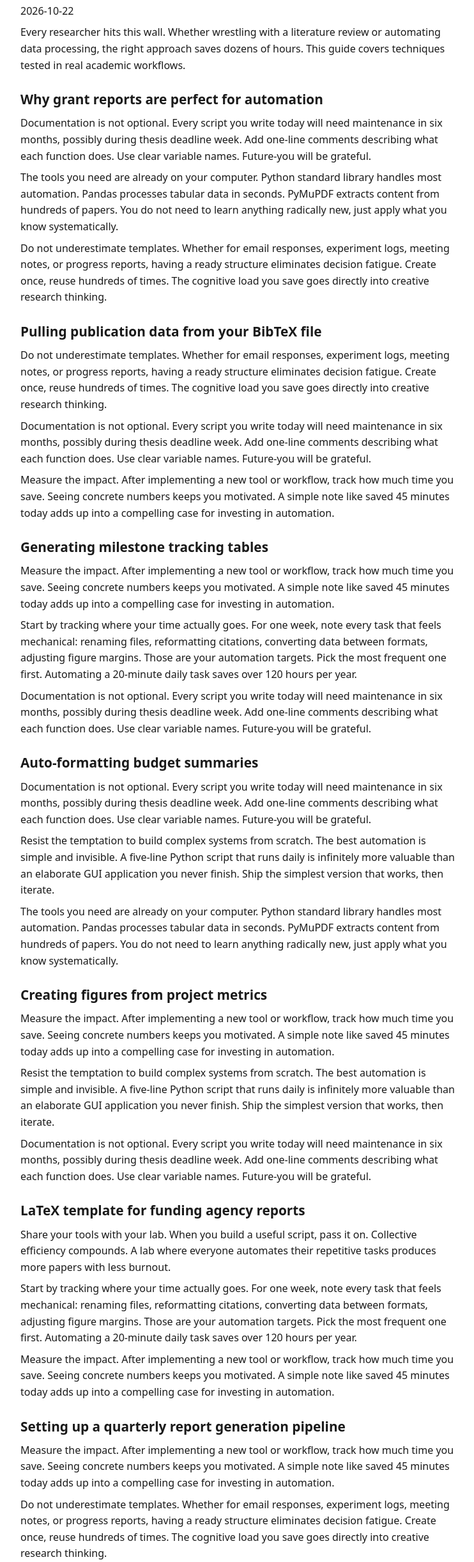
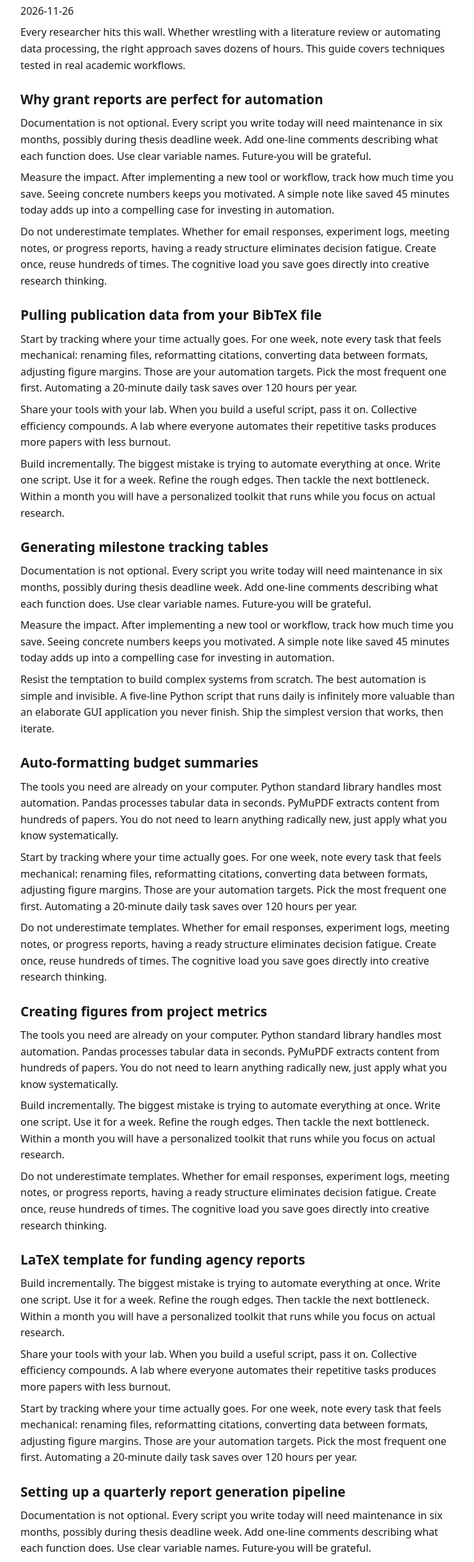
Before and after one commit to GellmanSparrowS/research-automation-hub, a plain HTML site: page docs/blog/automating-grant-progress-reports-with-python-and-latex.html in a window 1280 px wide. Shown: the part 198-2640 px from the top of the page at 64% size, without its empty margins (268-1010 px from the left). Drawn offline with Linux system fonts and the light colour scheme.

Commit message:
auto: weekly blog post

```diff
--- a/docs/blog/automating-grant-progress-reports-with-python-and-latex.html
+++ b/docs/blog/automating-grant-progress-reports-with-python-and-latex.html
@@ -40,38 +40,38 @@
   </nav>
 </header>
 <main><article><h2>Automating Grant Progress Reports with Python and LaTeX</h2>
-<time>2026-10-22</time>
+<time>2026-11-26</time>
 <p>Every researcher hits this wall. Whether wrestling with a literature review or automating data processing, the right approach saves dozens of hours. This guide covers techniques tested in real academic workflows.</p>
 <h2>Why grant reports are perfect for automation</h2>
 <p>Documentation is not optional. Every script you write today will need maintenance in six months, possibly during thesis deadline week. Add one-line comments describing what each function does. Use clear variable names. Future-you will be grateful.</p>
-<p>The tools you need are already on your computer. Python standard library handles most automation. Pandas processes tabular data in seconds. PyMuPDF extracts content from hundreds of papers. You do not need to learn anything radically new, just apply what you know systematically.</p>
+<p>Measure the impact. After implementing a new tool or workflow, track how much time you save. Seeing concrete numbers keeps you motivated. A simple note like saved 45 minutes today adds up into a compelling case for investing in automation.</p>
 <p>Do not underestimate templates. Whether for email responses, experiment logs, meeting notes, or progress reports, having a ready structure eliminates decision fatigue. Create once, reuse hundreds of times. The cognitive load you save goes directly into creative research thinking.</p>
 <h2>Pulling publication data from your BibTeX file</h2>
-<p>Do not underestimate templates. Whether for email responses, experiment logs, meeting notes, or progress reports, having a ready structure eliminates decision fatigue. Create once, reuse hundreds of times. The cognitive load you save goes directly into creative research thinking.</p>
+<p>Start by tracking where your time actually goes. For one week, note every task that feels mechanical: renaming files, reformatting citations, converting data between formats, adjusting figure margins. Those are your automation targets. Pick the most frequent one first. Automating a 20-minute daily task saves over 120 hours per year.</p>
+<p>Share your tools with your lab. When you build a useful script, pass it on. Collective efficiency compounds. A lab where everyone automates their repetitive tasks produces more papers with less burnout.</p>
+<p>Build incrementally. The biggest mistake is trying to automate everything at once. Write one script. Use it for a week. Refine the rough edges. Then tackle the next bottleneck. Within a month you will have a personalized toolkit that runs while you focus on actual research.</p>
+<h2>Generating milestone tracking tables</h2>
 <p>Documentation is not optional. Every script you write today will need maintenance in six months, possibly during thesis deadline week. Add one-line comments describing what each function does. Use clear variable names. Future-you will be grateful.</p>
 <p>Measure the impact. After implementing a new tool or workflow, track how much time you save. Seeing concrete numbers keeps you motivated. A simple note like saved 45 minutes today adds up into a compelling case for investing in automation.</p>
-<h2>Generating milestone tracking tables</h2>
-<p>Measure the impact. After implementing a new tool or workflow, track how much time you save. Seeing concrete numbers keeps you motivated. A simple note like saved 45 minutes today adds up into a compelling case for investing in automation.</p>
+<p>Resist the temptation to build complex systems from scratch. The best automation is simple and invisible. A five-line Python script that runs daily is infinitely more valuable than an elaborate GUI application you never finish. Ship the simplest version that works, then iterate.</p>
+<h2>Auto-formatting budget summaries</h2>
+<p>The tools you need are already on your computer. Python standard library handles most automation. Pandas processes tabular data in seconds. PyMuPDF extracts content from hundreds of papers. You do not need to learn anything radically new, just apply what you know systematically.</p>
 <p>Start by tracking where your time actually goes. For one week, note every task that feels mechanical: renaming files, reformatting citations, converting data between formats, adjusting figure margins. Those are your automation targets. Pick the most frequent one first. Automating a 20-minute daily task saves over 120 hours per year.</p>
-<p>Documentation is not optional. Every script you write today will need maintenance in six months, possibly during thesis deadline week. Add one-line comments describing what each function does. Use clear variable names. Future-you will be grateful.</p>
-<h2>Auto-formatting budget summaries</h2>
-<p>Documentation is not optional. Every script you write today will need maintenance in six months, possibly during thesis deadline week. Add one-line comments describing what each function does. Use clear variable names. Future-you will be grateful.</p>
-<p>Resist the temptation to build complex systems from scratch. The best automation is simple and invisible. A five-line Python script that runs daily is infinitely more valuable than an elaborate GUI application you never finish. Ship the simplest version that works, then iterate.</p>
+<p>Do not underestimate templates. Whether for email responses, experiment logs, meeting notes, or progress reports, having a ready structure eliminates decision fatigue. Create once, reuse hundreds of times. The cognitive load you save goes directly into creative research thinking.</p>
+<h2>Creating figures from project metrics</h2>
 <p>The tools you need are already on your computer. Python standard library handles most automation. Pandas processes tabular data in seconds. PyMuPDF extracts content from hundreds of papers. You do not need to learn anything radically new, just apply what you know systematically.</p>
-<h2>Creating figures from project metrics</h2>
-<p>Measure the impact. After implementing a new tool or workflow, track how much time you save. Seeing concrete numbers keeps you motivated. A simple note like saved 45 minutes today adds up into a compelling case for investing in automation.</p>
-<p>Resist the temptation to build complex systems from scratch. The best automation is simple and invisible. A five-line Python script that runs daily is infinitely more valuable than an elaborate GUI application you never finish. Ship the simplest version that works, then iterate.</p>
-<p>Documentation is not optional. Every script you write today will need maintenance in six months, possibly during thesis deadline week. Add one-line comments describing what each function does. Use clear variable names. Future-you will be grateful.</p>
+<p>Build incrementally. The biggest mistake is trying to automate everything at once. Write one script. Use it for a week. Refine the rough edges. Then tackle the next bottleneck. Within a month you will have a personalized toolkit that runs while you focus on actual research.</p>
+<p>Do not underestimate templates. Whether for email responses, experiment logs, meeting notes, or progress reports, having a ready structure eliminates decision fatigue. Create once, reuse hundreds of times. The cognitive load you save goes directly into creative research thinking.</p>
 <h2>LaTeX template for funding agency reports</h2>
+<p>Build incrementally. The biggest mistake is trying to automate everything at once. Write one script. Use it for a week. Refine the rough edges. Then tackle the next bottleneck. Within a month you will have a personalized toolkit that runs while you focus on actual research.</p>
 <p>Share your tools with your lab. When you build a useful script, pass it on. Collective efficiency compounds. A lab where everyone automates their repetitive tasks produces more papers with less burnout.</p>
 <p>Start by tracking where your time actually goes. For one week, note every task that feels mechanical: renaming files, reformatting citations, converting data between formats, adjusting figure margins. Those are your automation targets. Pick the most frequent one first. Automating a 20-minute daily task saves over 120 hours per year.</p>
-<p>Measure the impact. After implementing a new tool or workflow, track how much time you save. Seeing concrete numbers keeps you motivated. A simple note like saved 45 minutes today adds up into a compelling case for investing in automation.</p>
 <h2>Setting up a quarterly report generation pipeline</h2>
-<p>Measure the impact. After implementing a new tool or workflow, track how much time you save. Seeing concrete numbers keeps you motivated. A simple note like saved 45 minutes today adds up into a compelling case for investing in automation.</p>
-<p>Do not underestimate templates. Whether for email responses, experiment logs, meeting notes, or progress reports, having a ready structure eliminates decision fatigue. Create once, reuse hundreds of times. The cognitive load you save goes directly into creative research thinking.</p>
-<p>Resist the temptation to build complex systems from scratch. The best automation is simple and invisible. A five-line Python script that runs daily is infinitely more valuable than an elaborate GUI application you never finish. Ship the simplest version that works, then iterate.</p>
+<p>Documentation is not optional. Every script you write today will need maintenance in six months, possibly during thesis deadline week. Add one-line comments describing what each function does. Use clear variable names. Future-you will be grateful.</p>
+<p>Share your tools with your lab. When you build a useful script, pass it on. Collective efficiency compounds. A lab where everyone automates their repetitive tasks produces more papers with less burnout.</p>
+<p>The tools you need are already on your computer. Python standard library handles most automation. Pandas processes tabular data in seconds. PyMuPDF extracts content from hundreds of papers. You do not need to learn anything radically new, just apply what you know systematically.</p>
 <p>---</p>
-<p>The most productive researchers systematically eliminate repetitive work. Pick one idea from this guide, implement it today, and build from there. Every hour invested in workflow pays back tenfold.</p></article></main>
+<p>Smart tooling and automation are survival skills for modern researchers. Start small, iterate fast, and share what works. Your future self will look back on this moment as the turning point.</p></article></main>
 <footer>
   <p>&copy; 2026 Research Automation Hub. Built for researchers, by researchers.</p>
 </footer>
--- a/topic_pool.json
+++ b/topic_pool.json
@@ -540,8 +540,8 @@
       "LaTeX template for funding agency reports",
       "Setting up a quarterly report generation pipeline"
     ],
-    "published": false,
-    "published_date": "2026-10-22T13:39:22.132387"
+    "published": true,
+    "published_date": "2026-11-26T18:17:08.303686"
   },
   {
     "title": "Building a Daily Writing Habit as a Researcher",
```
Also changed, not shown: 1 other file.
